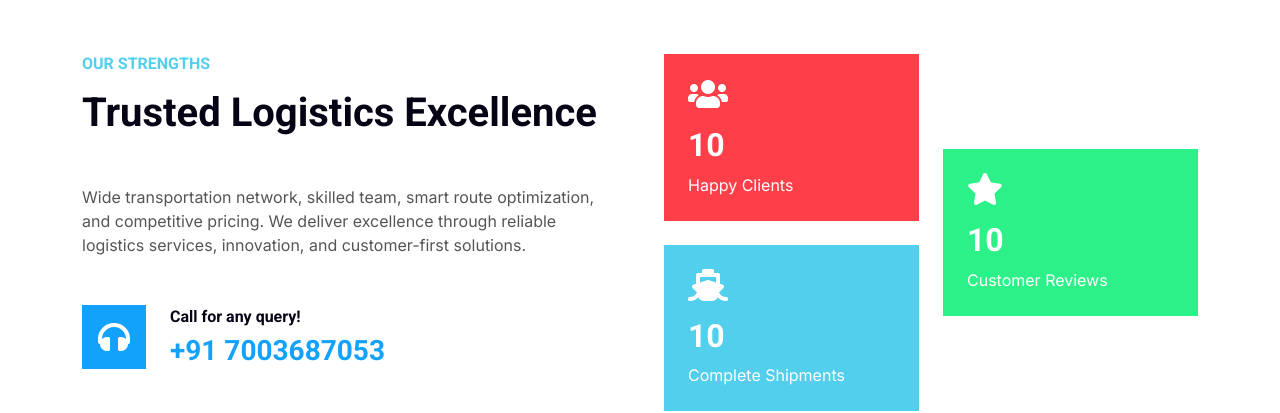
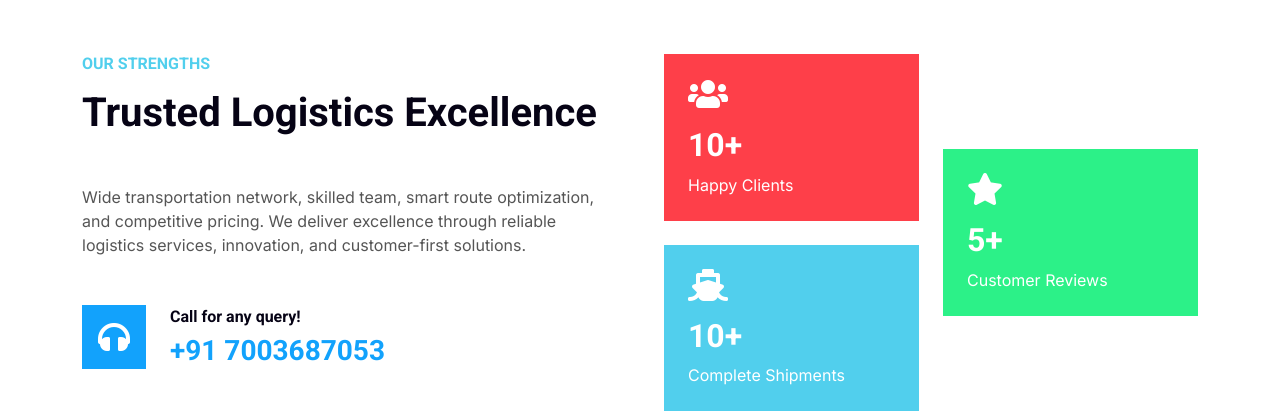
Before and after one commit to Meghnamidya/gcslogistic, a React (Create React App) app: page / in a window 1280 px wide. Shown: the part 1460-1873 px from the top of the page. Built offline with nearby package versions, Linux system fonts and the light colour scheme; the HTML template or start-up script is replaced by a standard one.

Commit message:
Update Home.js

```diff
--- a/src/pages/Home.js
+++ b/src/pages/Home.js
@@ -103,19 +103,19 @@ function Home() {
                 <div className="col-sm-6">
                   <div className="bg p-4 mb-4 wow fadeIn" style={{backgroundColor: "#fe3f49ff"}} data-wow-delay="0.3s">
                     <i className="fa fa-users fa-2x text-white mb-3"></i>
-                    <h2 className="text-white mb-2" data-toggle="counter-up">10</h2>
+                    <h2 className="text-white mb-2" data-toggle="counter-up">10+</h2>
                     <p className="text-white mb-0">Happy Clients</p>
                   </div>
                   <div className="bg-secondary p-4 wow fadeIn" data-wow-delay="0.5s">
                     <i className="fa fa-ship fa-2x text-white mb-3"></i>
-                    <h2 className="text-white mb-2" data-toggle="counter-up">10</h2>
+                    <h2 className="text-white mb-2" data-toggle="counter-up">10+</h2>
                     <p className="text-white mb-0">Complete Shipments</p>
                   </div>
                 </div>
                 <div className="col-sm-6">
                   <div className="bg-success p-4 wow fadeIn" data-wow-delay="0.7s">
                     <i className="fa fa-star fa-2x text-white mb-3"></i>
-                    <h2 className="text-white mb-2" data-toggle="counter-up">10</h2>
+                    <h2 className="text-white mb-2" data-toggle="counter-up">5+</h2>
                     <p className="text-white mb-0">Customer Reviews</p>
                   </div>
                 </div>
```
